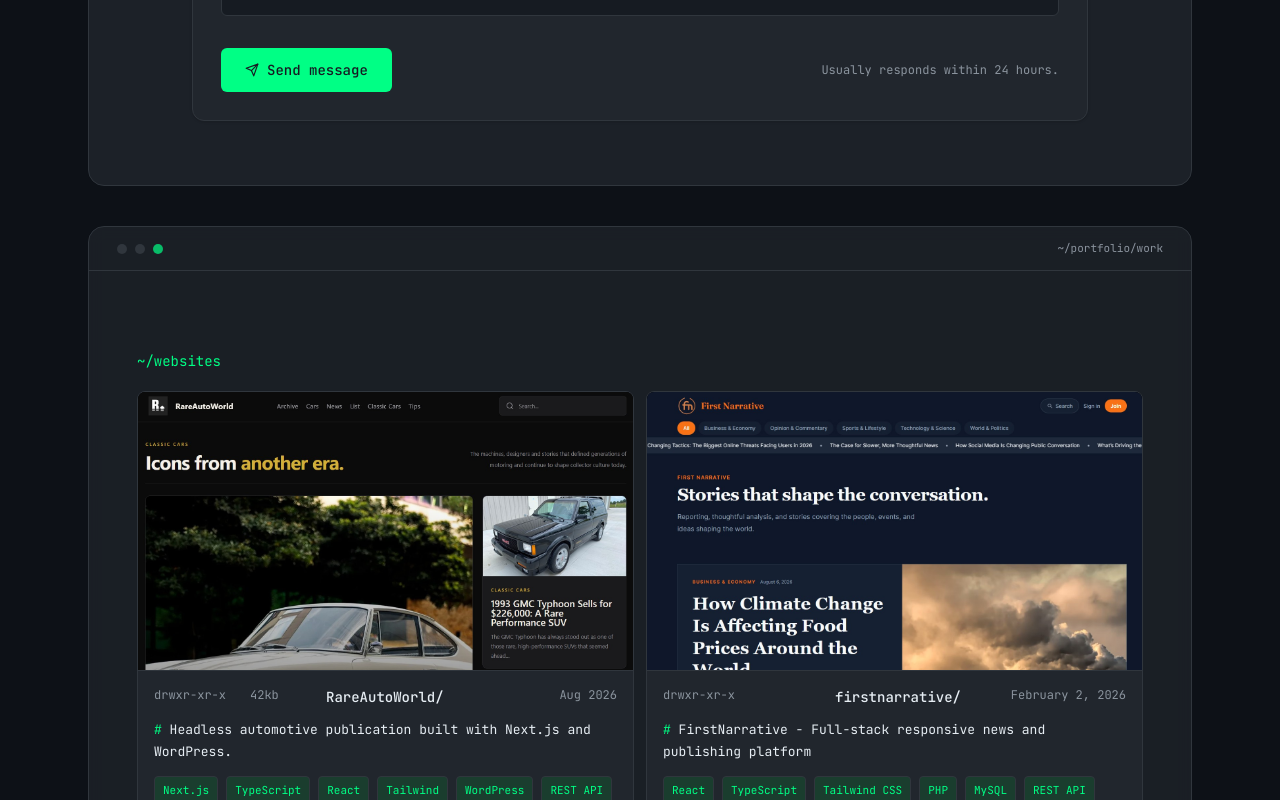
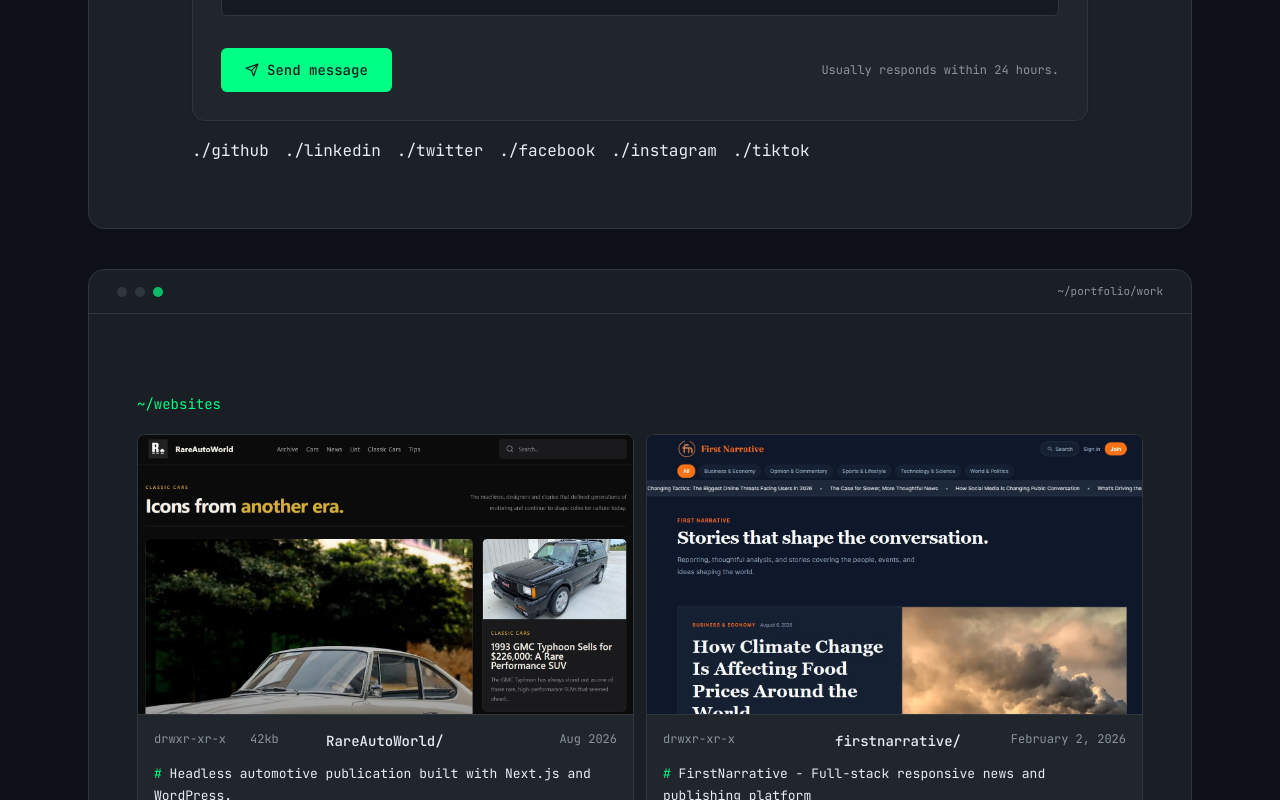
Before and after one commit to mmuneeb1000/portfolio-website-muneeb, a React (Vite) app in the folder client/: page / in a window 1280 px wide. Shown: the part 1440-2240 px from the top of the page. Built offline with nearby package versions, Linux system fonts and the light colour scheme.

Commit message:
footer updated

```diff
--- a/client/src/components/Contact.jsx
+++ b/client/src/components/Contact.jsx
@@ -2,6 +2,32 @@
 import { motion } from "motion/react";
 import { FiSend, FiCheck, FiLoader, FiMail, FiTerminal } from "react-icons/fi";
 import emailjs from "@emailjs/browser";
+const links = [
+  {
+    label: "github",
+    href: "https://github.com/mmuneeb1000",
+  },
+  {
+    label: "linkedin",
+    href: "https://www.linkedin.com/in/m-muneeb-a9984633b/",
+  },
+  {
+    label: "twitter",
+    href: "https://x.com/Kiwitourist",
+  },
+  {
+    label: "facebook",
+    href: "https://www.facebook.com/webdevpkstore",
+  },
+  {
+    label: "instagram",
+    href: "https://instagram.com/webdevstore",
+  },
+  {
+    label: "tiktok",
+    href: "https://www.tiktok.com/@web.dev.store",
+  },
+];
 
 export default function Contact() {
   const [form, setForm] = useState({
@@ -339,6 +365,19 @@
             )}
           </motion.form>
         </motion.div>
+        <div className="grid grid-cols-3 md:flex gap-4  mt-4">
+          {links.map((link) => (
+            <a
+              key={link.label}
+              href={link.href}
+              target="_blank"
+              rel="noopener noreferrer"
+              className="transition-colors hover:text-green focus:text-green focus:outline-none"
+            >
+              ./{link.label}
+            </a>
+          ))}
+        </div>
       </motion.div>
     </section>
   );
--- a/client/src/components/Footer.jsx
+++ b/client/src/components/Footer.jsx
@@ -33,19 +33,6 @@
       className="flex flex-col gap-4 items-center lg:flex-row lg:justify-between
       border-t border-border px-6 py-6 text-center text-xs text-text"
     >
-      <div className="grid grid-cols-3 md:flex gap-2 ">
-        {links.map((link) => (
-          <a
-            key={link.label}
-            href={link.href}
-            target="_blank"
-            rel="noopener noreferrer"
-            className="transition-colors hover:text-green focus:text-green focus:outline-none"
-          >
-            ./{link.label}
-          </a>
-        ))}
-      </div>
       <div className="flex flex-col md:flex-row items-center gap-4 ">
         <button
           onClick={toggleTheme}
```
